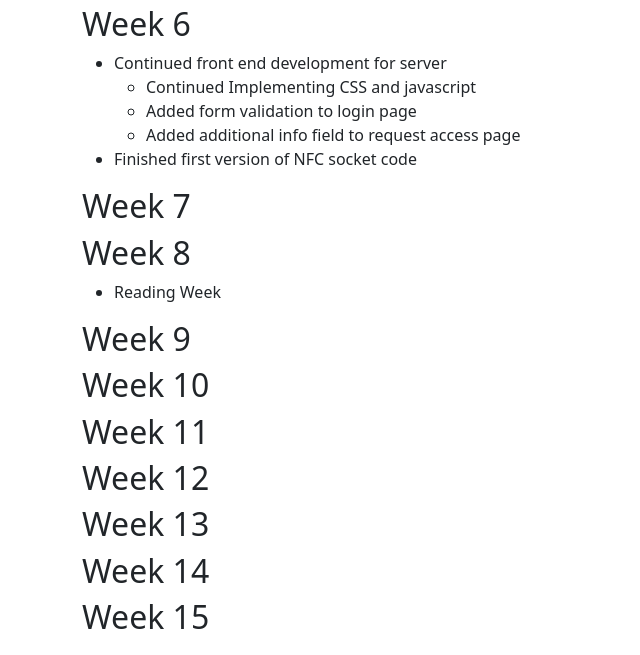
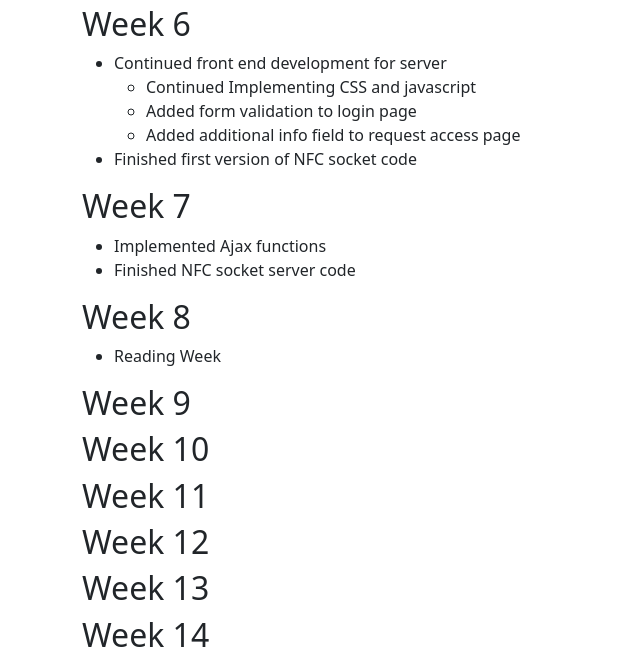
Before and after one commit to noahdgrant/ese-ep6-front-end, a PHP site: page /logbook_wyatt.php in a window 1280 px wide. Shown: the part 2108-2763 px from the top of the page, without its empty margins (0-640 px from the left). Run offline with PHP 8.4, Linux system fonts and the light colour scheme; some libraries are stand-ins or nearby versions.

Commit message:
Updated weekly log book (#25)

```diff
--- a/logbook_wyatt.php
+++ b/logbook_wyatt.php
@@ -88,6 +88,10 @@
                     <li>Finished first version of NFC socket code</li>
                 </ul>
                 <h2 id="week7">Week 7</h2>
+                <ul>
+                    <li>Implemented Ajax functions</li>
+                    <li>Finished NFC socket server code</li>
+                </ul>
                 <h2 id="week8">Week 8</h2>
                 <ul>
                     <li>Reading Week</li>
--- a/php/start_server.php
+++ b/php/start_server.php
@@ -1,6 +1,9 @@
 <?php
 $pidFile = __DIR__ . '/tmp/php_server.pid'; // Use current directory for PID file
 ob_implicit_flush(true);
+
+// Allow the script to hang around waiting for connections.
+set_time_limit(0);
 
 // Check if server is already running
 if (file_exists($pidFile)) {
```
Also changed, not shown: gantt_chart.php (renamed from gnatt_chart.php), 1 other file.
